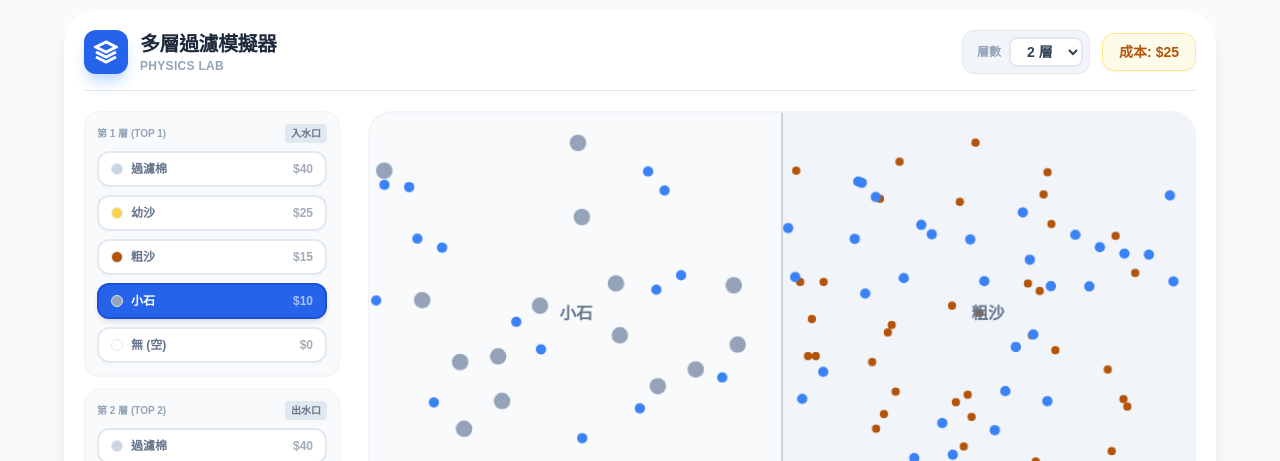
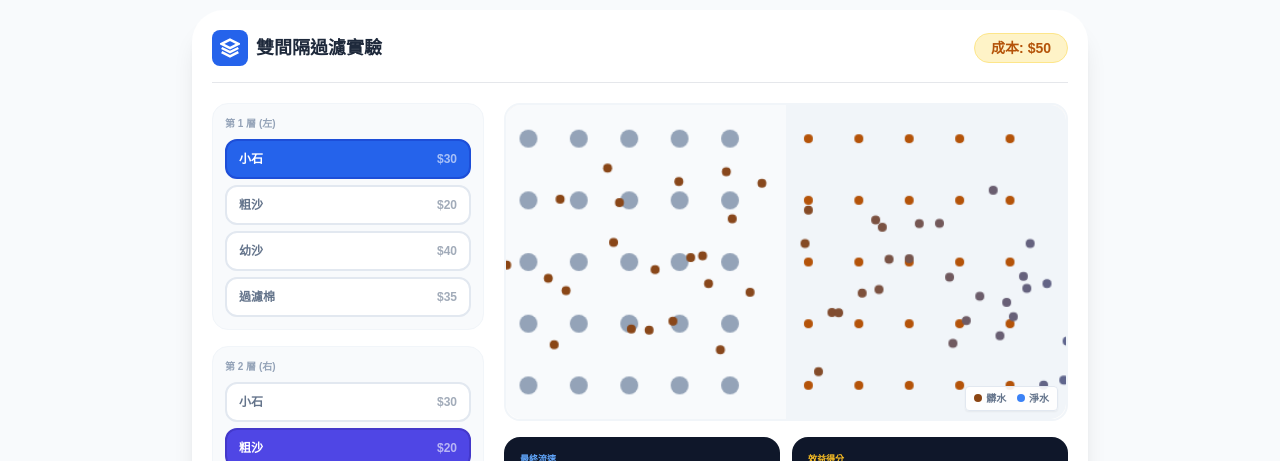
Before and after one commit to hsm-shss/phy-sim, a plain HTML site: page filter.html in a window 1280 px wide. Shown: the top 461 px of the page. Drawn offline with nearby package versions, Linux system fonts and the light colour scheme.

Commit message:
Update filter.html

```diff
--- a/filter.html
+++ b/filter.html
@@ -3,80 +3,71 @@
 <head>
     <meta charset="UTF-8">
     <meta name="viewport" content="width=device-width, initial-scale=1.0">
-    <title>智慧多層過濾模擬器</title>
+    <title>雙間隔過濾模擬器 - 水質淨化版</title>
     <script src="https://cdn.tailwindcss.com"></script>
-    <script src="https://cdn.jsdelivr.net/npm/marked/marked.min.js"></script>
     <style>
-        body { background-color: #f8fafc; margin: 0; padding: 10px; font-family: 'Noto Sans TC', sans-serif; overflow-x: hidden; }
+        body { background-color: #f8fafc; margin: 0; padding: 10px; font-family: sans-serif; overflow: hidden; }
         #root { pointer-events: auto !important; position: relative; z-index: 10; }
         canvas { background: #fff; border-radius: 1rem; width: 100%; height: auto; pointer-events: none; }
         .filter-btn { transition: all 0.2s; border: 2px solid #e2e8f0; -webkit-tap-highlight-color: transparent; position: relative; z-index: 20; }
-        .btn-active { background-color: #2563eb !important; color: white !important; border-color: #1d4ed8 !important; }
+        .active-l1 { background-color: #2563eb !important; color: white !important; border-color: #1d4ed8 !important; }
+        .active-l2 { background-color: #4f46e5 !important; color: white !important; border-color: #4338ca !important; }
         .filter-btn:active { transform: scale(0.95); }
-        .layer-btn { @apply px-3 py-1 rounded-lg font-bold text-sm border-2 border-slate-200 text-slate-500 transition-colors; }
-        .layer-btn.active { @apply bg-blue-500 text-white border-blue-600; }
     </style>
 </head>
 <body>
 
-<div id="root" class="max-w-6xl mx-auto bg-white rounded-[2rem] shadow-xl p-5 mb-10">
+<div id="root" class="max-w-4xl mx-auto bg-white rounded-[2rem] shadow-xl p-5">
     <!-- Header -->
-    <div class="flex flex-col lg:flex-row justify-between items-start lg:items-center border-b pb-4 mb-5 gap-4">
-        <div class="flex items-center gap-3">
-            <div class="bg-blue-600 p-2.5 rounded-xl text-white shadow-blue-200 shadow-lg">
-                <svg width="24" height="24" viewBox="0 0 24 24" fill="none" stroke="currentColor" stroke-width="3"><path d="M12 2L2 7l10 5 10-5-10-5zM2 17l10 5 10-5M2 12l10 5 10-5"/></svg>
+    <div class="flex justify-between items-center border-b pb-4 mb-5">
+        <div class="flex items-center gap-2">
+            <div class="bg-blue-600 p-2 rounded-lg text-white">
+                <svg width="20" height="20" viewBox="0 0 24 24" fill="none" stroke="currentColor" stroke-width="3"><path d="M12 2L2 7l10 5 10-5-10-5zM2 17l10 5 10-5M2 12l10 5 10-5"/></svg>
             </div>
-            <div>
-                <h1 class="text-xl font-black text-slate-800 tracking-tight">多層過濾模擬器</h1>
-                <div class="flex items-center gap-2">
-                    <p class="text-xs text-slate-400 font-bold uppercase tracking-wide">Physics Lab</p>
-                </div>
+            <h1 class="text-lg font-black text-slate-800">雙間隔過濾實驗</h1>
+        </div>
+        <div class="bg-amber-100 px-4 py-1 rounded-full text-amber-700 font-black border border-amber-200 text-sm">
+            成本: $<span id="total-cost">50</span>
+        </div>
+    </div>
+
+    <div class="grid grid-cols-1 md:grid-cols-12 gap-5">
+        <!-- 控制區 -->
+        <div class="md:col-span-4 space-y-4">
+            <div class="bg-slate-50 p-3 rounded-2xl border border-slate-100">
+                <p class="text-[10px] font-bold text-slate-400 uppercase mb-2">第 1 層 (左)</p>
+                <div id="l1-group" class="flex flex-col gap-1.5"></div>
+            </div>
+            <div class="bg-slate-50 p-3 rounded-2xl border border-slate-100">
+                <p class="text-[10px] font-bold text-slate-400 uppercase mb-2">第 2 層 (右)</p>
+                <div id="l2-group" class="flex flex-col gap-1.5"></div>
             </div>
         </div>
 
-        <div class="flex flex-wrap items-center gap-3 w-full lg:w-auto justify-start lg:justify-end">
-            <!-- Layer Selector -->
-            <div class="flex items-center bg-slate-100 p-1.5 rounded-xl border border-slate-200">
-                <label for="layer-select" class="text-xs font-bold text-slate-400 uppercase mx-2">層數</label>
-                <select id="layer-select" onchange="setLayerCount(parseInt(this.value))" class="bg-white text-slate-700 font-bold text-sm rounded-lg border-2 border-slate-200 px-3 py-1 focus:outline-none focus:border-blue-500 transition-colors cursor-pointer hover:border-blue-300">
-                    <option value="1">1 層</option>
-                    <option value="2" selected>2 層</option>
-                    <option value="3">3 層</option>
-                    <option value="4">4 層</option>
-                </select>
+        <!-- 畫布與數據 -->
+        <div class="md:col-span-8 space-y-4">
+            <div class="relative border-2 border-slate-100 rounded-2xl bg-white overflow-hidden shadow-inner">
+                <canvas id="simCanvas" width="500" height="280"></canvas>
+                <!-- 圖例說明 -->
+                <div class="absolute bottom-2 right-2 bg-white/90 px-2 py-1 rounded text-[10px] text-slate-500 font-bold border border-slate-200 shadow-sm pointer-events-none">
+                    <span class="inline-block w-2 h-2 rounded-full bg-[#8b4513] mr-1"></span>髒水
+                    <span class="inline-block w-2 h-2 rounded-full bg-[#3b82f6] ml-2 mr-1"></span>淨水
+                </div>
             </div>
 
-            <div class="bg-amber-50 px-4 py-2 rounded-xl text-amber-700 font-black border border-amber-200 text-sm whitespace-nowrap shadow-sm">
-                成本: $<span id="total-cost">0</span>
-            </div>
-        </div>
-    </div>
-
-    <div class="grid grid-cols-1 lg:grid-cols-12 gap-6">
-        <!-- 控制區 (Dynamic) -->
-        <div class="lg:col-span-3 space-y-3 overflow-y-auto max-h-[60vh] pr-1" id="controls-container">
-            <!-- JS will populate this -->
-        </div>
-
-        <!-- 畫布與數據 -->
-        <div class="lg:col-span-9 space-y-4">
-            <div class="relative border-2 border-slate-100 rounded-3xl bg-slate-50 overflow-hidden shadow-inner">
-                <canvas id="simCanvas" width="800" height="400"></canvas>
-            </div>
-
-            <div class="grid grid-cols-1 md:grid-cols-2 gap-4">
-                <div class="bg-slate-900 rounded-2xl p-5 text-white shadow-xl shadow-slate-200">
-                    <p class="text-[10px] text-blue-400 font-bold uppercase tracking-wider mb-1">平均流速 Flow Rate</p>
-                    <div class="flex items-baseline gap-2">
-                        <span id="flow-val" class="text-4xl font-black">0.0</span>
-                        <span class="text-xs text-slate-500 font-bold bg-slate-800 px-2 py-1 rounded">CM³/S</span>
+            <div class="grid grid-cols-2 gap-3">
+                <div class="bg-slate-900 rounded-2xl p-4 text-white">
+                    <p class="text-[9px] text-blue-400 font-bold uppercase">最終流速</p>
+                    <div class="flex items-baseline gap-1">
+                        <span id="flow-val" class="text-3xl font-black">0.0</span>
+                        <span class="text-[9px] text-slate-500 font-bold">CM³/S</span>
                     </div>
                 </div>
-                <div class="bg-white border-2 border-amber-100 rounded-2xl p-5 text-slate-800 shadow-xl shadow-amber-50">
-                    <p class="text-[10px] text-amber-500 font-bold uppercase tracking-wider mb-1">性價比得分 Score</p>
-                    <div class="flex items-baseline gap-2">
-                        <span id="score-val" class="text-4xl font-black text-amber-600">0</span>
-                        <span class="text-xs text-amber-600/60 font-bold bg-amber-50 px-2 py-1 rounded">PTS</span>
+                <div class="bg-slate-900 rounded-2xl p-4 text-white">
+                    <p class="text-[9px] text-amber-400 font-bold uppercase">效益得分</p>
+                    <div class="flex items-baseline gap-1">
+                        <span id="score-val" class="text-3xl font-black">0</span>
+                        <span class="text-[9px] text-slate-500 font-bold">PTS</span>
                     </div>
                 </div>
             </div>
@@ -85,172 +76,134 @@
 </div>
 
 <script>
-    // --- Configuration ---
+    // 1. 更新資料結構：加入 cleanPower (淨化能力 0~1)
     const filterData = {
-        filterCotton: { name: '過濾棉', speed: 1.8, color: '#cbd5e1', cost: 40 },
-        fineSand: { name: '幼沙', speed: 0.5, color: '#fcd34d', cost: 25 },
-        coarseSand: { name: '粗沙', speed: 1.2, color: '#b45309', cost: 15 },
-        smallStone: { name: '小石', speed: 3.5, color: '#94a3b8', cost: 10 },
-        empty: { name: '無 (空)', speed: 8.0, color: 'transparent', cost: 0 }
+        smallStone: { name: '小石', speed: 3.5, color: '#94a3b8', cost: 30, cleanPower: 0.05 }, // 速度快，淨化差
+        coarseSand: { name: '粗沙', speed: 1.2, color: '#b45309', cost: 20, cleanPower: 0.3 },
+        fineSand:   { name: '幼沙', speed: 0.5, color: '#fcd34d', cost: 40, cleanPower: 0.8 }, // 速度慢，淨化強
+        filterCotton:{ name: '過濾棉', speed: 1.8, color: '#cbd5e1', cost: 35, cleanPower: 0.5 }
     };
 
-    // --- State ---
-    let numLayers = 2;
-    let currentLayers = ['smallStone', 'coarseSand', 'fineSand', 'filterCotton']; // Default for max layers
+    let layer1 = 'smallStone';
+    let layer2 = 'coarseSand';
     let waterDrops = [];
+
     const canvas = document.getElementById('simCanvas');
     const ctx = canvas.getContext('2d');
 
-    // --- Core Logic ---
-    function setLayerCount(n) {
-        numLayers = n;
-        const select = document.getElementById('layer-select');
-        if (select) select.value = n;
-        waterDrops = [];
-        renderControls();
-        renderStats();
-    }
+    function render() {
+        // 更新按鈕狀態
+        ['l1', 'l2'].forEach(id => {
+            const container = document.getElementById(`${id}-group`);
+            const current = (id === 'l1') ? layer1 : layer2;
+            container.innerHTML = Object.keys(filterData).map(key => `
+                <button data-layer="${id}" data-key="${key}"
+                    class="filter-btn w-full flex justify-between items-center px-3 py-2.5 rounded-xl text-xs font-bold bg-white text-slate-500 ${current === key ? (id === 'l1' ? 'active-l1' : 'active-l2') : ''}">
+                    <span>${filterData[key].name}</span>
+                    <span class="opacity-60">$${filterData[key].cost}</span>
+                </button>
+            `).join('');
+        });
 
-    function renderControls() {
-        const container = document.getElementById('controls-container');
-        container.innerHTML = '';
+        // 計算數據
+        const cost = filterData[layer1].cost + filterData[layer2].cost;
+        const flow = (filterData[layer1].speed * 0.4 + filterData[layer2].speed * 0.6).toFixed(1);
+        const score = ((6 - parseFloat(flow)) / (cost || 1) * 1000).toFixed(0);
 
-        for (let i = 0; i < numLayers; i++) {
-            const layerKey = currentLayers[i];
-            const html = `
-            <div class="bg-slate-50 p-3 rounded-2xl border border-slate-100 animate-[fadeIn_0.3s_ease-out] shadow-sm">
-                <div class="flex justify-between items-center mb-2">
-                    <p class="text-[10px] font-bold text-slate-400 uppercase">第 ${i + 1} 層 (Top ${i+1})</p>
-                    <span class="text-[10px] bg-slate-200 text-slate-500 px-1.5 py-0.5 rounded font-bold">${i === 0 ? '入水口' : (i === numLayers - 1 ? '出水口' : '中間層')}</span>
-                </div>
-                <div class="flex flex-col gap-2">
-                    ${Object.keys(filterData).map(key => `
-                        <button onclick="selectMaterial(${i}, '${key}')"
-                            class="filter-btn w-full flex justify-between items-center px-3 py-2 rounded-xl text-xs font-bold bg-white text-slate-500 ${layerKey === key ? 'btn-active shadow-md' : 'hover:border-blue-300'}">
-                            <span class="flex items-center gap-2">
-                                <span class="w-3 h-3 rounded-full border border-slate-200" style="background-color: ${key === 'empty' ? '#fff' : filterData[key].color}"></span>
-                                ${filterData[key].name}
-                            </span>
-                            <span class="opacity-60">$${filterData[key].cost}</span>
-                        </button>
-                    `).join('')}
-                </div>
-            </div>`;
-            container.innerHTML += html;
-        }
-    }
-
-    window.selectMaterial = function(layerIndex, materialKey) {
-        currentLayers[layerIndex] = materialKey;
-        renderControls();
-        renderStats();
-    };
-
-    function renderStats() {
-        let totalCost = 0;
-        let totalSpeed = 0;
-
-        for(let i=0; i<numLayers; i++) {
-            const mat = filterData[currentLayers[i]];
-            totalCost += mat.cost;
-            totalSpeed += mat.speed;
-        }
-
-        const avgFlow = (totalSpeed / numLayers).toFixed(1);
-        const score = ((avgFlow * 10 / (totalCost || 1)) * 100).toFixed(0);
-
-        document.getElementById('total-cost').innerText = totalCost;
-        document.getElementById('flow-val').innerText = avgFlow;
+        document.getElementById('total-cost').innerText = cost;
+        document.getElementById('flow-val').innerText = flow;
         document.getElementById('score-val').innerText = score;
     }
 
-    // --- Animation Loop ---
+    // 事件委派
+    document.getElementById('root').addEventListener('click', function(e) {
+        const btn = e.target.closest('.filter-btn');
+        if (!btn) return;
+
+        const layer = btn.getAttribute('data-layer');
+        const key = btn.getAttribute('data-key');
+
+        if (layer === 'l1') layer1 = key;
+        else layer2 = key;
+
+        render();
+    });
+
     function animate() {
         ctx.clearRect(0, 0, canvas.width, canvas.height);
-        const sectionWidth = canvas.width / numLayers;
+        const mid = canvas.width / 2;
 
-        // Draw Layers
-        for(let i=0; i<numLayers; i++) {
-            const matKey = currentLayers[i];
-            const mat = filterData[matKey];
-            const xStart = i * sectionWidth;
+        // 背景
+        ctx.fillStyle = '#f8fafc'; ctx.fillRect(0, 0, mid, 300);
+        ctx.fillStyle = '#f1f5f9'; ctx.fillRect(mid, 0, mid, 300);
 
-            // Background
-            ctx.fillStyle = i % 2 === 0 ? '#f8fafc' : '#f1f5f9';
-            ctx.fillRect(xStart, 0, sectionWidth, canvas.height);
-
-            // Divider
-            if (i > 0) {
-                ctx.beginPath(); ctx.moveTo(xStart, 0); ctx.lineTo(xStart, canvas.height);
-                ctx.strokeStyle = '#cbd5e1'; ctx.lineWidth = 2; ctx.stroke();
-            }
-
-            // Material Visuals
-            if (matKey !== 'empty') {
-                ctx.fillStyle = mat.color;
-                if (matKey === 'filterCotton') {
-                    ctx.strokeStyle = '#e2e8f0'; ctx.lineWidth = 1;
-                    for(let j=0; j < (sectionWidth/15); j++) {
-                        ctx.beginPath(); ctx.moveTo(xStart + (j*15) + 5, 0); ctx.lineTo(xStart + (j*15) + 10, canvas.height); ctx.stroke();
-                    }
-                } else {
-                    const r = matKey === 'fineSand' ? 2 : (matKey === 'coarseSand' ? 4 : 8);
-                    const count = matKey === 'smallStone' ? 15 : 40;
-                    for(let j=0; j<count; j++) {
-                         const seed = (j + 1) * (i + 1) * 9301;
-                         const rndX = (seed % 1000) / 1000;
-                         const rndY = ((seed * seed) % 1000) / 1000;
-
-                         const px = xStart + 10 + rndX * (sectionWidth - 20);
-                         const py = 20 + rndY * (canvas.height - 40);
-                         ctx.beginPath(); ctx.arc(px, py, r, 0, 7); ctx.fill();
-                    }
+        // 濾材繪製
+        [{t: layer1, x: 0}, {t: layer2, x: mid}].forEach(l => {
+            ctx.fillStyle = filterData[l.t].color;
+            if (l.t === 'filterCotton') {
+                ctx.strokeStyle = '#e2e8f0'; ctx.lineWidth = 1;
+                for(let i=0; i<15; i++) {
+                    ctx.beginPath(); ctx.moveTo(l.x + (i*17), 0); ctx.lineTo(l.x + (i*17)+10, 300); ctx.stroke();
+                }
+            } else {
+                const r = l.t === 'fineSand' ? 2 : (l.t === 'coarseSand' ? 4 : 8);
+                for(let i=0; i<25; i++) {
+                    ctx.beginPath(); ctx.arc(l.x + (i%5 * 45) + 20, (Math.floor(i/5) * 55) + 30, r, 0, 7); ctx.fill();
                 }
             }
+        });
 
-            // Labels (Layer Number)
-            ctx.fillStyle = 'rgba(0,0,0,0.05)';
-            ctx.font = 'bold 40px sans-serif';
-            ctx.textAlign = 'center';
-            ctx.fillText((i+1).toString(), xStart + sectionWidth/2, canvas.height - 20);
-
-            // Material Name Label
-            ctx.fillStyle = '#64748b';
-            ctx.font = 'bold 16px sans-serif';
-            ctx.textAlign = 'center';
-            ctx.fillText(mat.name, xStart + sectionWidth/2, canvas.height / 2);
+        // 水流生成
+        const spawn = (filterData[layer1].speed + filterData[layer2].speed) / 12;
+        if (Math.random() < spawn) {
+            // 2. 生成水滴時，加入 dirt: 1.0 (全髒)
+            waterDrops.push({
+                x: -10,
+                y: Math.random() * 180 + 50,
+                dirt: 1.0
+            });
         }
 
-        // Water Logic
-        let totalSpeed = 0;
-        for(let i=0; i<numLayers; i++) totalSpeed += filterData[currentLayers[i]].speed;
-        const avgSpeed = totalSpeed / numLayers;
+        // 3. 水滴動畫與淨化邏輯
+        for (let i = waterDrops.length - 1; i >= 0; i--) {
+            let d = waterDrops[i];
 
-        if (Math.random() < (avgSpeed / 8) + 0.02) {
-            waterDrops.push({ x: -10, y: Math.random() * (canvas.height - 100) + 50 });
+            // 判斷當前在哪一層
+            const currentLayerKey = d.x < mid ? layer1 : layer2;
+            const layerProps = filterData[currentLayerKey];
+
+            // 移動邏輯
+            const s = layerProps.speed;
+            d.x += s + 1.8;
+            d.y += 0.2; // 輕微重力抖動
+
+            // 淨化邏輯：每一幀都根據當前濾材的 cleanPower 減少髒污
+            // 速度越慢(s小)，在濾材中停留時間越久，淨化效果自然越好
+            // 這裡乘上 0.02 是為了讓變化過程平滑可見
+            d.dirt -= (layerProps.cleanPower * 0.02);
+            if (d.dirt < 0) d.dirt = 0;
+
+            // 顏色動態計算 (棕色 -> 藍色)
+            // 髒(1): rgb(139, 69, 19) (SaddleBrown)
+            // 淨(0): rgb(59, 130, 246) (Tailwind Blue-500)
+            const r = Math.round(59 + (139 - 59) * d.dirt);
+            const g = Math.round(130 + (69 - 130) * d.dirt);
+            const b = Math.round(246 + (19 - 246) * d.dirt);
+
+            ctx.fillStyle = `rgb(${r}, ${g}, ${b})`;
+
+            ctx.beginPath();
+            ctx.arc(d.x, d.y, 4, 0, 7);
+            ctx.fill();
+
+            if (d.x > 500) waterDrops.splice(i, 1);
         }
 
-        ctx.fillStyle = '#3b82f6';
-        for (let i = waterDrops.length - 1; i >= 0; i--) {
-            let d = waterDrops[i];
-            let currentLayerIndex = Math.floor(d.x / sectionWidth);
-            if (currentLayerIndex < 0) currentLayerIndex = 0;
-            if (currentLayerIndex >= numLayers) currentLayerIndex = numLayers - 1;
-
-            const matSpeed = filterData[currentLayers[currentLayerIndex]].speed;
-            d.x += matSpeed * 2 + 1;
-            d.y += (Math.random() - 0.5);
-
-            ctx.beginPath(); ctx.arc(d.x, d.y, 5, 0, 7); ctx.fill();
-            if (d.x > canvas.width) waterDrops.splice(i, 1);
-        }
         requestAnimationFrame(animate);
     }
 
-    // --- Init ---
-    setLayerCount(2);
+    render();
     animate();
-
 </script>
 
 </body>
```
